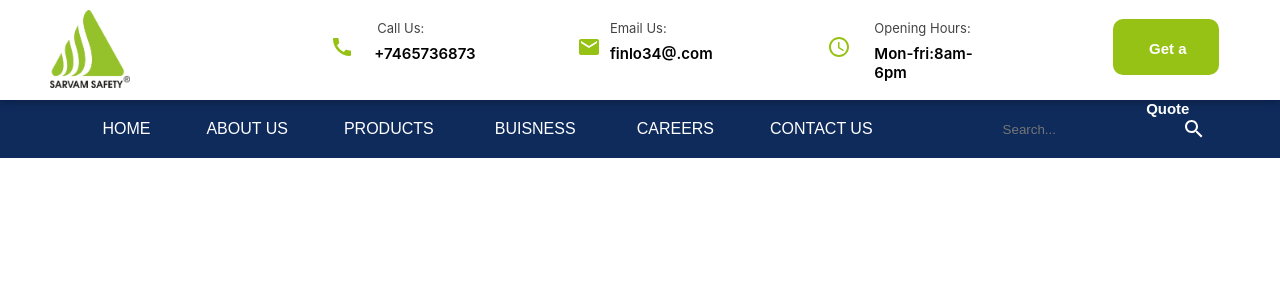
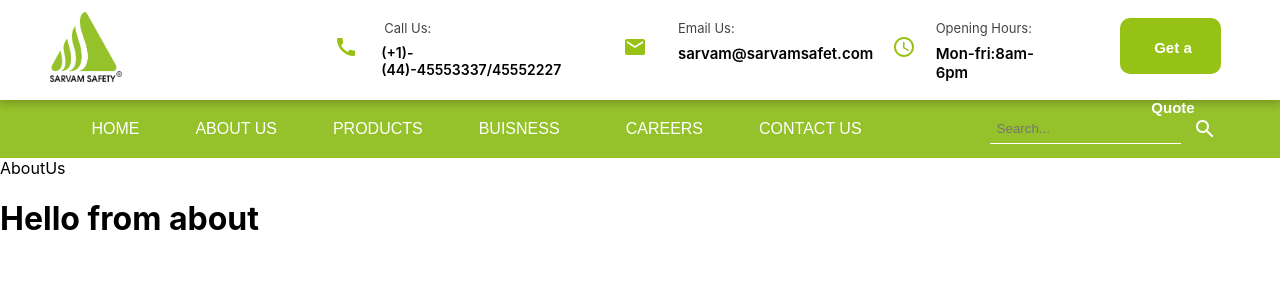
Before and after one commit to shyamjaiswal07/servam, a React (Create React App) app: page /about in a window 1280 px wide. Shown: the top 300 px of the page. Built offline with nearby package versions, Linux system fonts and the light colour scheme.

Commit message:
router has beet set

```diff
--- a/src/App.js
+++ b/src/App.js
@@ -1,12 +1,28 @@
-import logo from './logo.svg';
+
 import './App.css';
 import Header from './component/Header';
+import Home from './page-component/Home';
+import AboutUs from './page-component/AboutUs';
+import Buisness from './page-component/Buisness';
+import Career from './page-component/Career';
+import Product from './page-component/Product.jsx';
+import ContactUs from './page-component/ContactUs';
+
+import {BrowserRouter as Router , Routes ,Route} from 'react-router-dom';
 
 function App() {
   return (
-    <div className="App">
-     <Header />
-    </div>
+    <Router>
+      <Header />
+      <Routes>
+        <Route path='/' element={<Home/>} />
+        <Route path='/about' element={<AboutUs/>} />
+        <Route path='/buisness' element={<Buisness/>} />
+        <Route path='/product' element={<Product />} />
+        <Route path='/career' element={<Career />} />
+        <Route path='/contact' element={<ContactUs />} />
+      </Routes>
+    </Router>
   );
 }
 
--- a/src/component/Header.css
+++ b/src/component/Header.css
@@ -1,5 +1,5 @@
 .Navbar{
-    background-color: #0e2b5c;
+    background-color: #95c12b;
     width: 100%;
    /* padding-bottom: 15px; */
 }
@@ -41,10 +41,11 @@ font-weight: 600;
   .sub-menu {
     visibility: hidden; /* hides sub-menu */
     opacity: 0;
+    padding-bottom: 12px;
     position: absolute;
     top: 100%;
     left: 0;
-    width: 200px;
+    width: 240px;
     transform: translateY(-2em);
     display: flex;
     flex-direction: column;
@@ -54,17 +55,18 @@ font-weight: 600;
     transition: all 0.3s ease-in-out 0s, visibility 0s linear 0.3s,
       z-index 0s linear 0.01s;
   }
-  .sub-menu >li {
-    display: flex;
-    justify-content: center;
-    align-items: center;
-  }
-  .sub-menu >li >span{
-  color: white;
+
+
+  .sub-menu >li:hover span,.sub-menu >li >span{
+    color: white;
   }
 
-  .sub-menu >li:hover span{
-    color: #95c12b;
+  .nav__dropdown{
+    display: flex;
+    justify-content: space-evenly;
+    width: 200px;
+    align-items: center;
+
   }
 
   .sub-menu-parent:focus .sub-menu,
@@ -89,7 +91,7 @@ font-weight: 600;
     text-decoration: none;
   }
   nav a:hover {
-    color: rgb(244, 255, 85);
+    color: darkblue;
   }
   nav ul,
   nav ul li {
@@ -110,7 +112,7 @@ font-weight: 600;
   }
 
   .sub-menu {
-    background: #0e2b5c;
+    background: #95c12b;
     opacity: 0.6;
   }
 
@@ -128,11 +130,10 @@ font-weight: 600;
   padding: 10px 0;
 }
 .call{
-
    width: 100%;
    height: 80px;
    display: flex;
-   margin-left: 200px;
+   margin-left: 15%;
 }
 
 .calls{
@@ -169,13 +170,9 @@ font-weight: 600;
 }
 .call-text2{
 
-   width: 85%;
-
-   color: rgb(0, 0, 0);
-   height: 50%;
-   font-size: 15px;
-   margin-top: 0px;
-   text-align: left;
+    font-size: 14px;
+margin-top: 0px;
+text-align: left;
 }
 
 .email{
@@ -224,12 +221,13 @@ font-weight: 600;
    height: 100%;
    width: 35%;
    display: flex;
-   margin-left: 100px;
+   margin-left: 50px;
 }
 .open-icon{
 
-   width: 30%;
+   padding-right: 10px;
    height: 30px;
+
    align-self: center;
  color: rgb(150,193,21)
 }
@@ -264,7 +262,7 @@ font-weight: 600;
 
    height: 100%;
    width: 32%;
-   margin-left: 100px;
+   margin-left: 2.2rem;
 
 }
 .quote1{
@@ -320,9 +318,9 @@ font-weight: 600;
    display: flex;
 } */
 .logo1{
-/* width: 30%;
+ width: 15%;
 height:90%;
-padding-top: 2px;*/
+padding-top: 2px;
 }
 .logo1>img{
     height: 97%;
@@ -438,24 +436,27 @@ height: 30px;
     line-height: 70px;
     font-style: normal;
 }
-.search{
+/* .search{
 
-width: 100%;
+width: 50%;
 padding: 0px !important;
     margin: 0px !important;
 
-}
+} */
 
 .Search_bar >input{
     background-color: transparent;
     border: none;
+    border-bottom: 1px solid white;
+    color: white;
     outline: none;
+    padding: 7px;
 }
 
 .Search_bar{
 
 display: flex;
-width: 100%;
+/* width: 80%; */
 margin-left: 100px;
 align-items: center;
 }
@@ -463,8 +464,6 @@ align-items: center;
    width: 80%;
    border: none;
    outline: none;
-   background-color:  rgb(14,43,92);;
-
 }
 .search1{
 
@@ -499,14 +498,13 @@ align-items: center;
 
 }
 .Search_icon{
-
 display: flex;
 justify-content: center;
 align-items: center;
 color: white;
 font-size: 20px;
 font-weight: 100;
-
+padding-left: 12px;
 }
 /* .full-page{
    width: auto;
--- a/src/component/Header.jsx
+++ b/src/component/Header.jsx
@@ -1,6 +1,7 @@
 import React from 'react';
 import './Header.css'
 import Topheader from './Topheader';
+import {NavLink} from 'react-router-dom'
 import SearchIcon from '@mui/icons-material/Search';
 import SportsMotorsportsIcon from '@mui/icons-material/SportsMotorsports';
 import VisibilityIcon from '@mui/icons-material/Visibility';
@@ -17,33 +18,33 @@ const Header = () => {
     <div className="botton__nav">
     <ul className='nav__Links'>
    <li className="sub-menu-parent" tab-index="0">
-       <a href="#">HOME</a></li>
+       <NavLink to="/">HOME</NavLink></li>
        <li className="sub-menu-parent" tab-index="0">
-       <a href="#">ABOUT US</a></li>
+       <NavLink to="/about">ABOUT US</NavLink></li>
      <li className="sub-menu-parent" tab-index="0">
-       <a href="http://google.com">PRODUCTS</a>
+       <NavLink to="/product">PRODUCTS</NavLink>
        <ul className="sub-menu">
-         <li> <span><SportsMotorsportsIcon /></span> <a href="#"> Head Protection</a></li>
-         <li><span><VisibilityIcon /></span> <a href="#">Eye Protection</a></li>
-         <li><span><CleanHandsIcon /></span> <a href="#">Hand Protection</a></li>
-         <li><span><DoNotStepIcon /></span><a href="#">Feet Protection</a></li>
-         <li><span><LocalFireDepartmentIcon /></span><a href="#">Fire Protection</a></li>
-         <li><span><AddRoadIcon /></span><a href="#">Raod Protection</a></li>
+         <li><div className='nav__dropdown'><span><SportsMotorsportsIcon /></span> <NavLink to="/"> Head Protection</NavLink></div></li>
+         <li><div className='nav__dropdown'><span><VisibilityIcon /></span> <NavLink to="/">Eye Protection</NavLink></div></li>
+         <li><div className='nav__dropdown'><span><CleanHandsIcon /></span> <NavLink to="/">Hand Protection</NavLink></div></li>
+         <li><div className='nav__dropdown'><span><DoNotStepIcon /></span><NavLink to="/">Feet Protection</NavLink></div></li>
+         <li><div className='nav__dropdown'><span><LocalFireDepartmentIcon /></span><NavLink to="/">Fire Protection</NavLink></div></li>
+         <li><div className='nav__dropdown'><span><AddRoadIcon /></span><NavLink to="/">Raod Protection</NavLink></div></li>
        </ul>
      </li>
      <li className="sub-menu-parent buisness__link" tab-index="0">
-       <a href="#">BUISNESS</a>
+       <NavLink to="/buisness">BUISNESS</NavLink>
        <ul className="sub-menu">
-         <li><a href="#">Regional Channel Partners</a></li>
-         <li><a href="#">International Channel Partners</a></li>
+         <li><NavLink to="/">Regional Channel Partners</NavLink></li>
+         <li><NavLink to="/">International Channel Partners</NavLink></li>
 
        </ul>
      </li>
      <li className="sub-menu-parent" tab-index="0">
-       <a href="#">CAREERS</a></li>
+       <NavLink to="/career">CAREERS</NavLink></li>
 
      <li className="sub-menu-parent" tab-index="0">
-       <a href="#">CONTACT US</a></li>
+       <NavLink to="/contact">CONTACT US</NavLink></li>
        {/* <li><input className="Search_bar" placeholder="Search"></input> <SearchIcon /></li> */}
 
        <div className='serch__bar'>
@@ -51,7 +52,7 @@ const Header = () => {
             <input placeholder="Search..."></input>
 
             <div className="Search_icon">
-             <SearchIcon />
+             <SearchIcon color='white'/>
             </div>
           </div>
         </div>
--- a/src/component/Topheader.jsx
+++ b/src/component/Topheader.jsx
@@ -19,7 +19,7 @@ const Topheader = () => {
         </div>
         <div className="call-text">
           <div className="call-text1">Call Us:</div>
-          <div className="call-text2 text__hover">+7465736873</div>
+          <div className="call-text2 text__hover">(+1)-(44)-45553337/45552227</div>
         </div>
       </div>
       <div className="email">
@@ -28,7 +28,7 @@ const Topheader = () => {
         </div>
         <div className="email-text">
           <div className="email-text1">Email Us:</div>
-          <div className="email-text2 text__hover">finlo34@.com</div>
+          <div className="email-text2 text__hover">sarvam@sarvamsafet.com</div>
         </div>
       </div>
       <div className="opening">
--- a/src/page-component/AboutUs.jsx
+++ b/src/page-component/AboutUs.jsx
@@ -2,7 +2,7 @@ import React from 'react'
 
 const AboutUs = () => {
   return (
-    <div>AboutUs</div>
+    <div>AboutUs <h1>Hello from about</h1></div>
   )
 }
 
```
Also changed, not shown: src/page-component/index.js (added).
